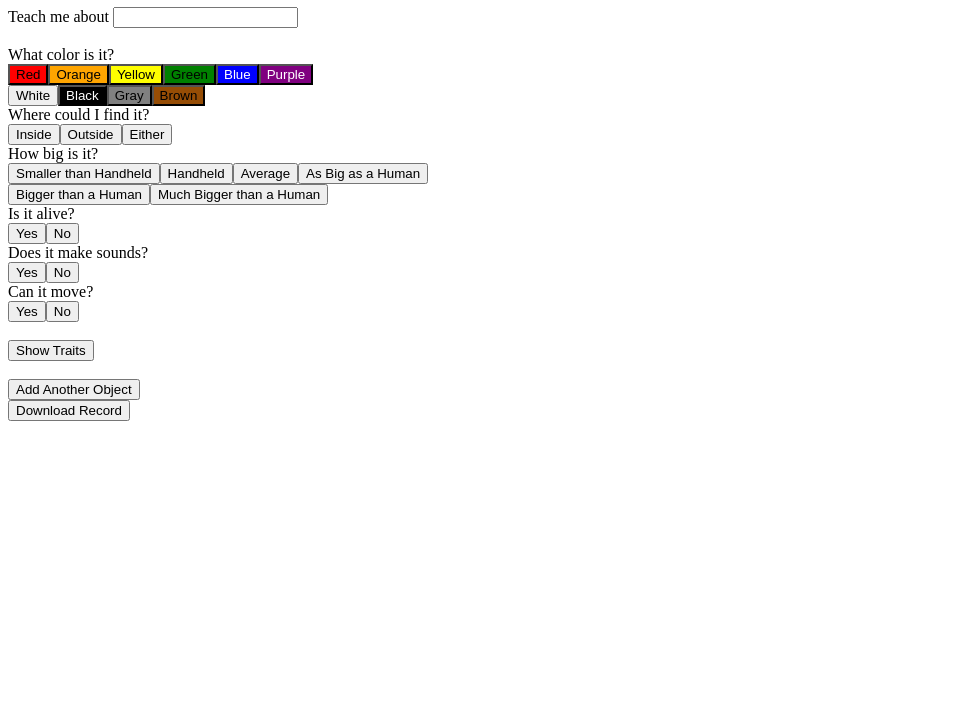
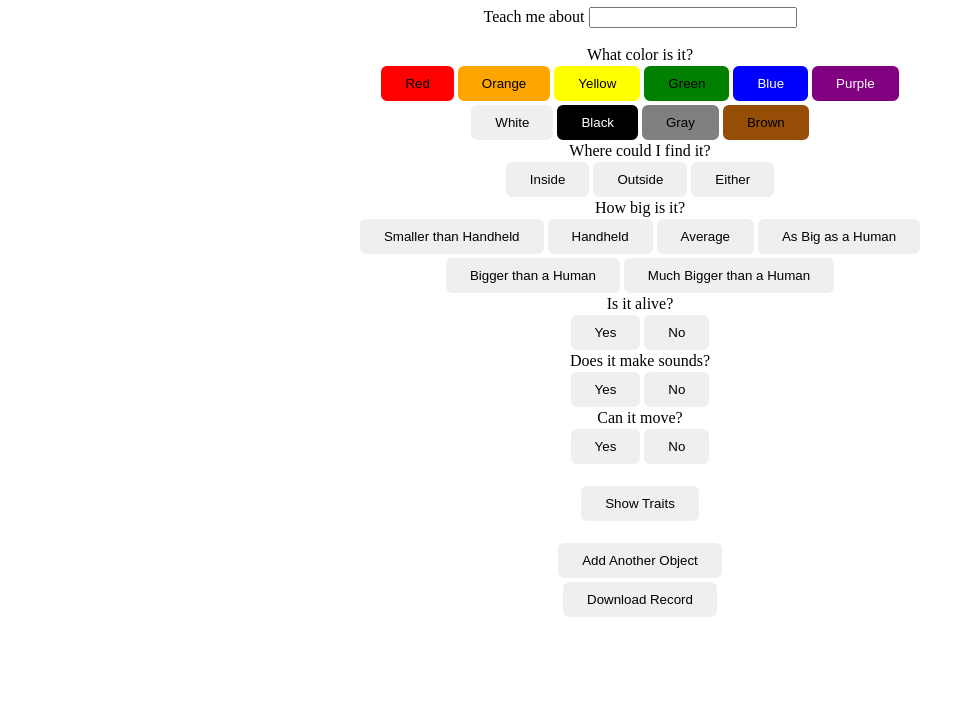
Before and after one commit to aurumbow/MachineTeaching, a plain HTML site: page index.html in a window 1280 px wide. Shown: the part 73-800 px from the top of the page, without its empty margins (0-975 px from the left). Drawn offline with nearby package versions, Linux system fonts and the light colour scheme.

Commit message:
Update style.css

```diff
--- a/style.css
+++ b/style.css
@@ -1,5 +1,23 @@
 html{
+  width: 100%; height: 100%;
+  background-color: #ffffff;
+}
+
+body{
+  align: center;
+  text-align: center;
+}
+
+input[type="text"] {
+    width: 200px;
 }
 
 button{
+  border: 2px solid white;
+  border-radius: 8px;
+  padding: 10px 24px;
 }
+
+button:focus{
+  border: 2px solid black;
+}
```
